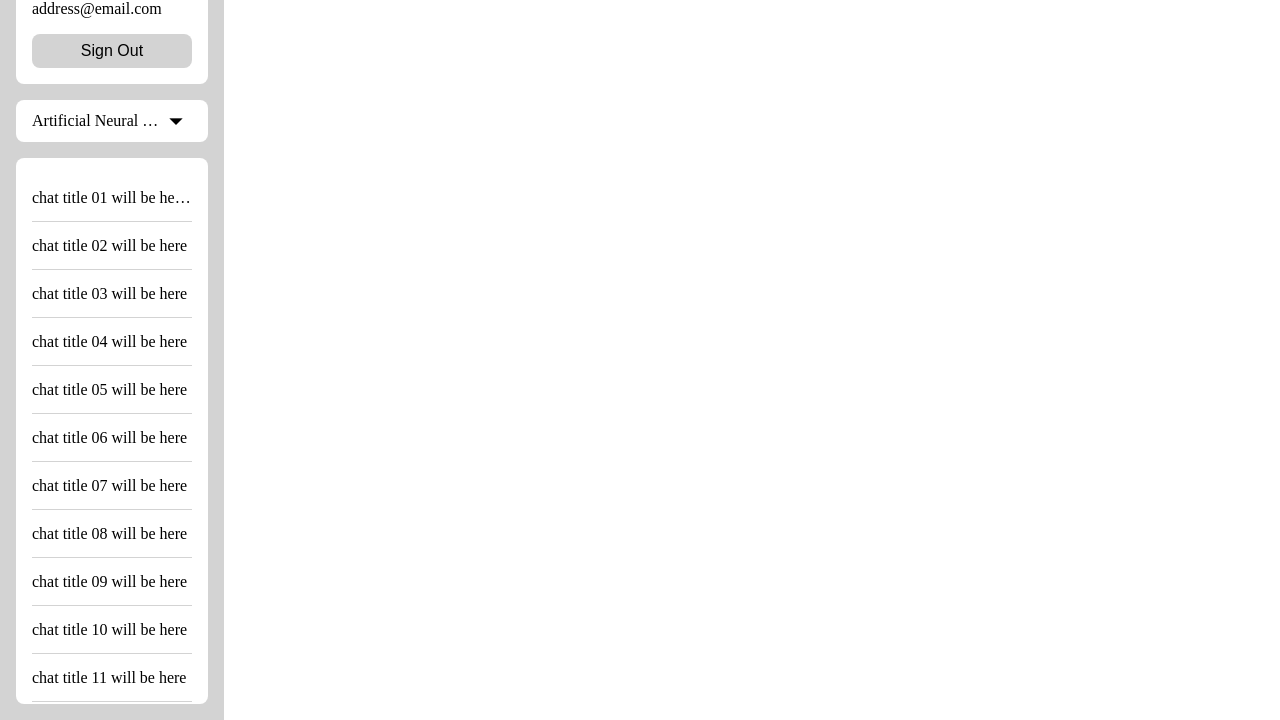
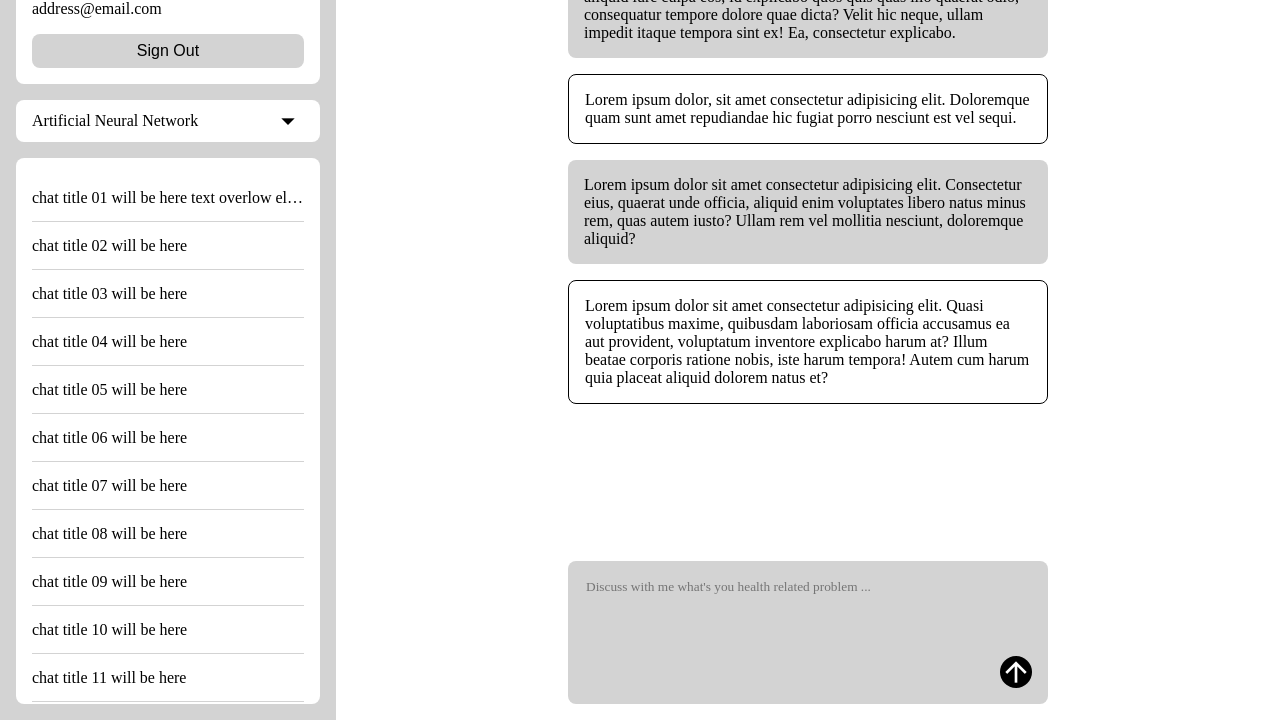
Before and after one commit to akashprofile/makernova-project, a website: page static/index.html in a window 1280 px wide. Shown: the part 80-800 px from the top of the page. Drawn offline with Linux system fonts and the light colour scheme; a web font is replaced by a local one.

Commit message:
ui almost ready

```diff
--- a/static/index.html
+++ b/static/index.html
@@ -7,7 +7,8 @@
   <link rel="stylesheet" href="./style.css">
   <link rel="stylesheet" href="./icons/material-symbols.css">
   <link rel="stylesheet" href="./fonts/fonts.css">
-  <script src="ui-interaction.js" defer="true"></script>
+  <script src="./ui-interaction.js" defer="true"></script>
+  <script src="./setup.js" defer="true"></script>
 </head>
 <body>
   <div id="side-bar">
@@ -19,20 +20,12 @@
       <div id="account-email">address@email.com</div>
       <button id="sign-out-button">Sign Out</button>
     </div>
-    <div id="model-change-dropdown" class="">
+    <div id="model-change-dropdown">
       <div id="selected-model-name-container">
-        <div id="selected-model-name">Artificial Neural Network</div>
+        <div id="selected-model-name" data-mkey="ann">Artificial Neural Network</div>
         <i class="ms-outlined">arrow_drop_down</i>
       </div>
-      <div id="models-name-list">
-        <span>Artificial Neural Network</span>
-        <span>Decision Tree Classifier</span>
-        <span>XGBoost</span>
-        <span>Linear Regression</span>
-        <span>Logistic Regression</span>
-        <span>K-Nearest Neighbour</span>
-        <span>K-Means</span>
-      </div>
+      <div id="models-name-list"></div>
     </div>
     <div id="previous-chats-container">
       <span class="chats">chat title 01 will be here text overlow ellipsis</span>
@@ -58,7 +51,16 @@
     </div>
   </div>
   <div id="main">
-    Main Content
+    <div id="interactions-container">
+      <div class="prompt">Lorem ipsum dolor sit amet, consectetur adipisicing elit. Animi tenetur, nemo eius facere non esse totam. Odit magni libero eos. Ex aliquid iure culpa eos, id explicabo quos quis quas illo quaerat odio, consequatur tempore dolore quae dicta? Velit hic neque, ullam impedit itaque tempora sint ex! Ea, consectetur explicabo.</div>
+      <div class="response">Lorem ipsum dolor, sit amet consectetur adipisicing elit. Doloremque quam sunt amet repudiandae hic fugiat porro nesciunt est vel sequi.</div>
+      <div class="prompt">Lorem ipsum dolor sit amet consectetur adipisicing elit. Consectetur eius, quaerat unde officia, aliquid enim voluptates libero natus minus rem, quas autem iusto? Ullam rem vel mollitia nesciunt, doloremque aliquid?</div>
+      <div class="response">Lorem ipsum dolor sit amet consectetur adipisicing elit. Quasi voluptatibus maxime, quibusdam laboriosam officia accusamus ea aut provident, voluptatum inventore explicabo harum at? Illum beatae corporis ratione nobis, iste harum tempora! Autem cum harum quia placeat aliquid dolorem natus et?</div>
+    </div>
+    <div id="writing-area-container">
+      <textarea name="writing-area" id="writing-area" placeholder="Discuss with me what's you health related problem ..."></textarea>
+      <i class="ms-outlined" id="send-prompt-button">arrow_upward</i>
+    </div>
   </div>
 </body>
 </html>
--- /dev/null
+++ b/static/setup.js
@@ -0,0 +1,46 @@
+const models = new Map([
+  ["ann", "Artificial Neural Network"],
+  ["dtc", "Decision Tree Classifier"],
+  ["lor", "Logistic Regression"],
+  ["lir", "Linear Regression"],
+  ["svm", "Support Vector Machines"],
+  ["kms", "K Means"],
+  ["knn", "K Nearest Neighbour"]
+])
+
+const modelChangeDropdown = document.getElementById("model-change-dropdown")
+console.log(modelChangeDropdown)
+modelChangeDropdown.addEventListener("click", e => {
+  modelChangeDropdown.classList.toggle("open")
+
+})
+const modelElements = new DocumentFragment()
+const selectedModelName = document.getElementById("selected-model-name")
+const modelsNameList = document.getElementById("models-name-list")
+
+for (const key of models.keys()) {
+  const modelElement = document.createElement("span")
+  modelElement.setAttribute("data-mkey", key)
+  modelElement.textContent = models.get(key)
+  modelElement.addEventListener("click", e => {
+    const currentModel = selectedModelName.getAttribute("data-mkey")
+    const choosedModel = modelElement.getAttribute("data-mkey")
+    if (choosedModel)
+    if (currentModel != choosedModel) {
+      selectedModelName.setAttribute("data-mkey", choosedModel)
+      selectedModelName.textContent = models[choosedModel]
+      selectedModelName.dispatchEvent("model-change")
+    }
+  })
+  modelElements.appendChild(modelElement)
+}
+modelsNameList.append(modelElements)
+selectedModelName.addEventListener("model-change", e => {
+  console.log("Model changed")
+})
+
+const chats = []
+
+for (let i = 0; i <= 20; i++) {
+  chats.push({ id: `random-id-${i}`, title: `some tile ${i} of chats` })
+}
--- a/static/style.css
+++ b/static/style.css
@@ -8,13 +8,14 @@ body {
   font-family: Montserrat;
 }
 #side-bar {
+  flex: 1;
   display: flex;
   flex-direction: column;
-  width: 1fr;
-  max-width: 28ch;
+  min-width: 20ch;
   background-color: lightgrey;
   box-sizing: border-box;
   padding: 16px;
+  height: 100%;
 }
 #side-bar>* {
   background-color: salmon;
@@ -69,9 +70,12 @@ body {
   box-sizing: border-box;
   padding: 0.5em;
   border-radius: 8px;
+  cursor: pointer;
 }
 #model-change-dropdown {
   background-color: white;
+  cursor: pointer;
+  user-select: none;
 }
 #selected-model-name-container,
 #models-name-list>span {
@@ -122,6 +126,9 @@ body {
   overflow: hidden;
   text-overflow: ellipsis;
 }
+#models-name-list>:hover {
+  background-color: whitesmoke;
+}
 #model-change-dropdown.open #models-name-list {
   height: 200px;
 }
@@ -148,6 +155,7 @@ body {
   white-space: nowrap;
   overflow: hidden;
   text-overflow: ellipsis;
+  cursor: pointer;
 }
 #previous-chats-container .chats:hover {
   background-color: whitesmoke;
@@ -159,5 +167,71 @@ body {
   border-style: none;
 }
 #main {
-  width: 2fr;
+  flex: 3;
+  height: 100%;
+  overflow: scroll;
+  box-sizing: border-box;
+  display: flex;
+  flex-direction: column;
+  padding: 16px;
+  row-gap: 16px;
+  align-items: center;
 }
+#interactions-container {
+  /* background-color: aquamarine; */
+  flex-grow: 1;
+  flex-shrink: 1;
+  overflow-y: auto;
+}
+#interactions-container :not(:last-child) {
+  margin-bottom: 16px;
+}
+#interactions-container .prompt,
+#interactions-container .response {
+  display: block;
+  box-sizing: border-box;
+  padding: 16px;
+  border-radius: 8px;
+}
+#interactions-container .prompt {
+  background-color: lightgrey;
+}
+#interactions-container .response {
+  background-color: inherit;
+  border: 1px solid black;
+}
+#writing-area-container {
+  background-color: salmon;
+  display: flex;
+  flex-direction: row;
+  box-sizing: border-box;
+  padding: 16px;
+  border-radius: 8px;
+  background-color: lightgrey;
+  align-items: end;
+  column-gap: 16px;
+  width: 100%;
+}
+#writing-area {
+  resize: none;
+  flex-grow: 1;
+  flex-shrink: 1;
+  height: 8em;
+  max-height: 15vh;
+  display: block;
+  outline-style: none;
+  border-style: none;
+  background-color: inherit;
+  font-family: inherit;
+  overflow-y: visible;
+}
+#send-prompt-button {
+  font-size: 32px;
+  background-color: black;
+  color: white;
+  border-radius: 50%;
+}
+#interactions-container,
+#writing-area-container {
+  max-width: 60ch;
+}
--- a/static/ui-interaction.js
+++ b/static/ui-interaction.js
@@ -1,5 +1,6 @@
-const modelChangeRepo = document.getElementById("model-change-dropdown")
 
-modelChangeRepo.addEventListener("click", (e) => {
-  modelChangeRepo.classList.toggle("open")
-})
+const modelsList = document.getElementById("models-name-list")
+
+
+
+const writingArea = document.getElementById("writing-area")
```
